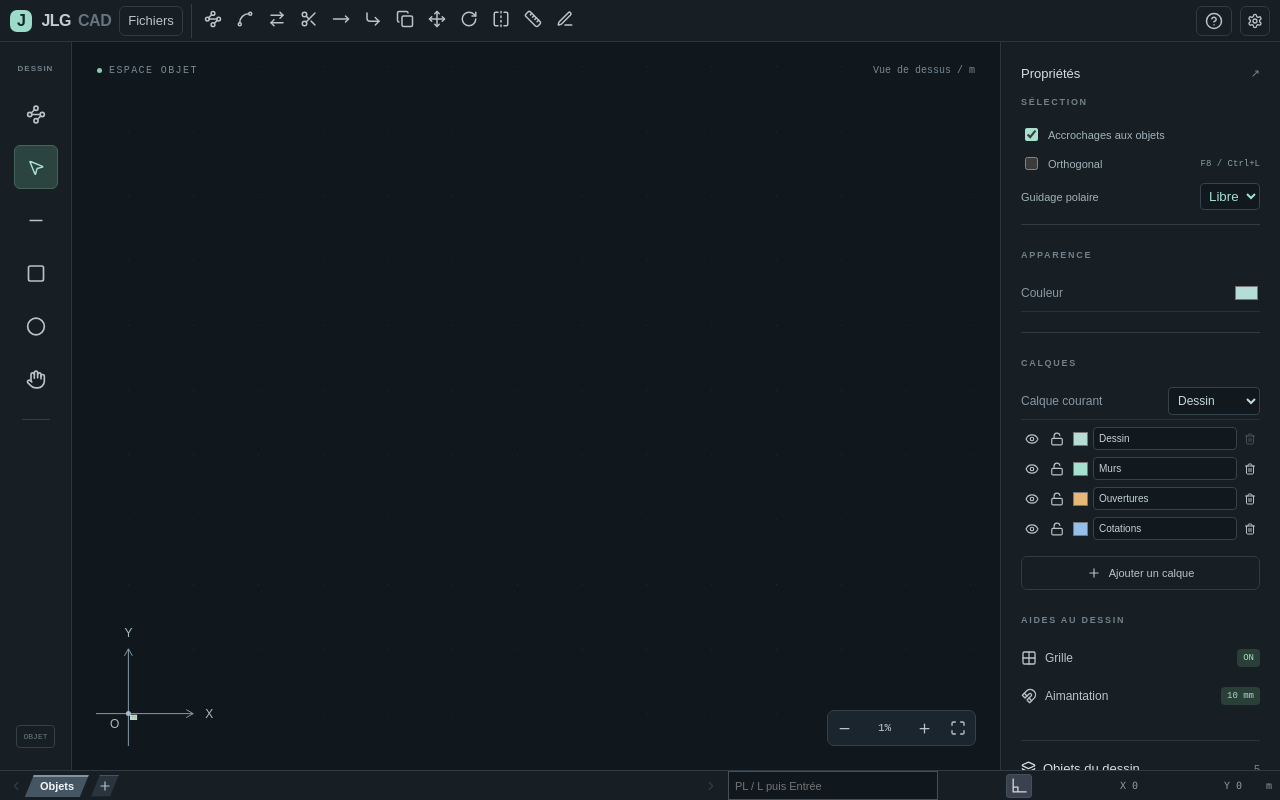
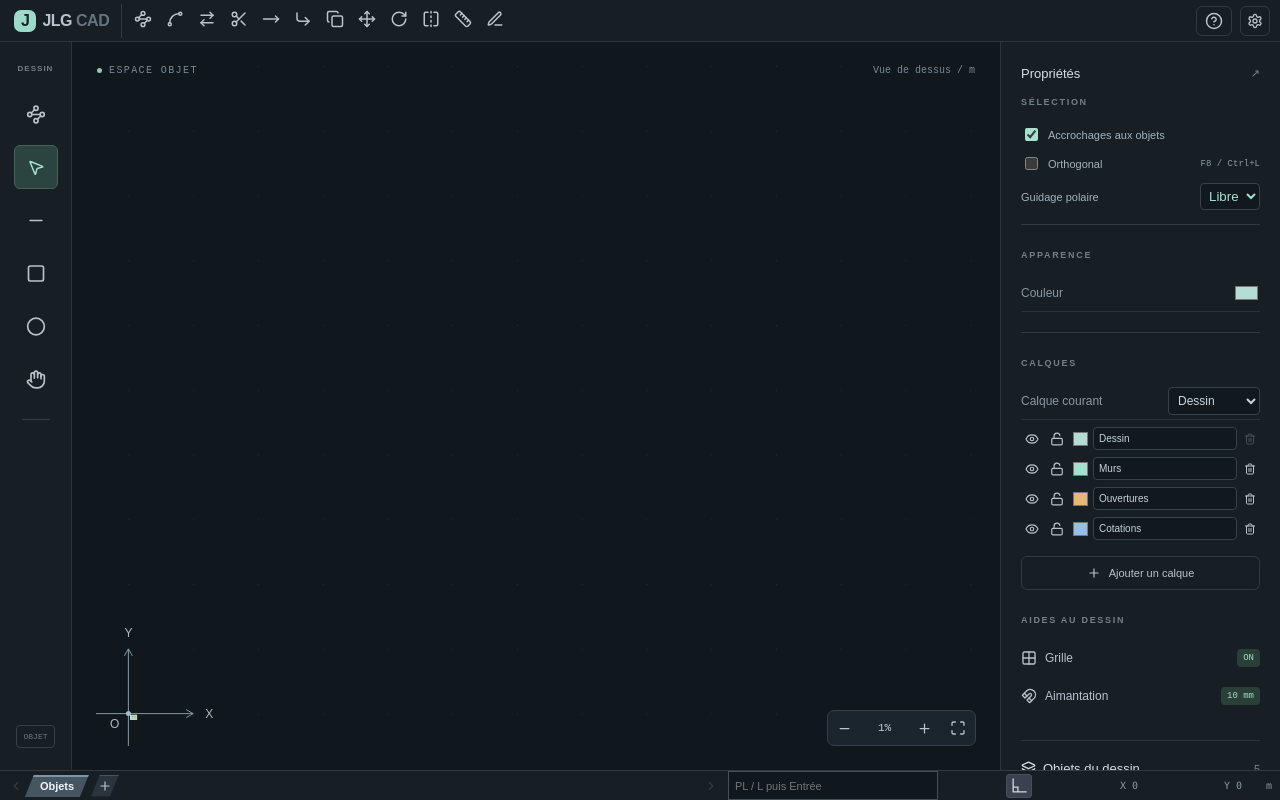
Before and after one commit to jlg-formation/jlg-cad, a React (Vite) app: page / in a window 1280 px wide. Built offline with nearby package versions, Linux system fonts and the light colour scheme.

Commit message:
Open Files menu from JLG CAD logo

```diff
--- a/src/main.tsx
+++ b/src/main.tsx
@@ -1,6 +1,6 @@
 import React, { useEffect, useRef, useState } from 'react';
 import { createRoot } from 'react-dom/client';
-import { MousePointer2, ChevronLeft, ChevronRight, Minus, Square, Circle, Hand, Magnet, Grid2X2, FolderOpen, Download, Maximize, Plus, Layers, Type, PanelsTopLeft, FileText, Waypoints, Settings as SettingsIcon } from 'lucide-react';
+import { MousePointer2, ChevronLeft, ChevronRight, Minus, Square, Circle, Hand, Magnet, Grid2X2, FolderOpen, Download, Trash2, Maximize, Plus, Layers, Type, PanelsTopLeft, FileText, Waypoints, Settings as SettingsIcon } from 'lucide-react';
 import { documentOf, parseDrawing, toDxf, bounds, modelToPaper, paperToModel, paperSize, newLayout, nextLayoutName, layoutDisplayName, fitViewport, visibleShapes, lockedShape, type Drawing, type Layout, type Point, type Shape, type PaperItem, type Viewport, type Node, type PathShape } from './model';
 import { ArchitectureToolbar, CommandPanel, PathEditor, LayerPanel, LineEditor, UnitInput, labels, initialSettings, commandTools, tips, type Tool } from './architecture';
 import { parseLength as parseDistance, parseAngle, distance, sub, dot, cross, add, mul, constrainedEnd, snapPoint, nearestPart, trimShape, extendShape, offsetShape, joinCorner, translateItem, rotateShape, mirrorShape, svgPath, mapItem, moveNode, smoothNodes, dimensionGeometry, type Snap } from './geometry';
@@ -274,7 +274,7 @@ function App() {
  const statusText=message==='Prêt à dessiner'?'Sélectionnez et déplacez une forme':message;
  const size=layout?paperSize(layout):null;
  const runAction=(action:string)=>{if(action==='undo')undo();else if(action==='redo')redo();else if(action==='save')setSaveRequest('save');else if(action==='new'){if((doc.shapes.length||doc.layouts.length)&&saved!==doc){setConfirmNew(true);return;}commit(documentOf('Sans titre',[]));switchSpace(null);}else if(action==='open')input.current?.click();else if(action==='dxf')download(toDxf(visible,doc.layers),'.dxf');else if(action==='pdf'&&layout)pdf();else if(action==='pdfAll'&&doc.layouts.length)pdf(true);else if(action==='help')window.dispatchEvent(new Event('cad-shortcuts'));};
- return <UnitContext.Provider value={paper?'mm':unit}><div className="app">{confirmNew&&<NewDrawingDialog onCancel={()=>setConfirmNew(false)} onDiscard={()=>{commit(documentOf('Sans titre',[]));switchSpace(null);setConfirmNew(false);}} onSave={()=>{setConfirmNew(false);setSaveRequest('new');}}/>}{saveRequest&&<SaveDrawingDialog name={doc.name} onCancel={()=>setSaveRequest(null)} onSave={name=>{const named={...doc,name};download(JSON.stringify(named,null,2),'.jlgcad',name);setSaveRequest(null);if(saveRequest==='new'){commit(documentOf('Sans titre',[]));switchSpace(null);}else{setDoc(named);setSaved(named);}}}/>}<header><div className="brand"><span className="brand-icon">J</span> JLG<span className="muted">CAD</span></div><Menus bindings={bindings} onBindings={changeBindings} onAction={runAction} canPdf={!!layout} canPdfAll={!!doc.layouts.length}>{!paper&&<ArchitectureToolbar tool={tool} onTool={chooseTool} shortcut={shortcut}/>}</Menus><button aria-label="Paramètres" title="Paramètres de l’application" onClick={()=>setConfiguration(true)}><SettingsIcon size={16}/></button></header>
+ return <UnitContext.Provider value={paper?'mm':unit}><div className="app">{confirmNew&&<NewDrawingDialog onCancel={()=>setConfirmNew(false)} onDiscard={()=>{commit(documentOf('Sans titre',[]));switchSpace(null);setConfirmNew(false);}} onSave={()=>{setConfirmNew(false);setSaveRequest('new');}}/>}{saveRequest&&<SaveDrawingDialog name={doc.name} onCancel={()=>setSaveRequest(null)} onSave={name=>{const named={...doc,name};download(JSON.stringify(named,null,2),'.jlgcad',name);setSaveRequest(null);if(saveRequest==='new'){commit(documentOf('Sans titre',[]));switchSpace(null);}else{setDoc(named);setSaved(named);}}}/>}<header><Menus bindings={bindings} onBindings={changeBindings} onAction={runAction} canPdf={!!layout} canPdfAll={!!doc.layouts.length}>{!paper&&<ArchitectureToolbar tool={tool} onTool={chooseTool} shortcut={shortcut}/>}</Menus><button aria-label="Paramètres" title="Paramètres de l’application" onClick={()=>setConfiguration(true)}><SettingsIcon size={16}/></button></header>
  <input hidden type="file" ref={input} accept=".jlgcad,.json" onChange={async e=>{const f=e.target.files?.[0];if(!f)return;try{commit(parseDrawing(await f.text()));switchSpace(null);setMessage('Projet ouvert');}catch(err){setMessage(err instanceof Error?err.message:'Ouverture impossible');}e.target.value='';}}/>
  <div className="workspace"><aside className="tools"><div className="section-label">DESSIN</div>{([[ 'polyline',Waypoints,'PL'],['select',MousePointer2,'V'],['line',Minus,'L'],['rect',Square,'R'],['circle',Circle,'C'],['pan',Hand,'H'],['text',Type,'T'],['viewport',PanelsTopLeft,'F']] as const).filter(([t])=>paper?t!=='polyline':!['text','viewport'].includes(t)).map(([t,Icon,key])=><button title={title(t,labels[t])} aria-label={labels[t]} key={t} className={tool===t?'active':''} onClick={()=>chooseTool(t)}><Icon size={21}/></button>)}<div className="divider"/><div className="tool-bottom">{paper?'PAPIER':'OBJET'}</div></aside>
  <main className={layout?'paper-space':undefined}><div className="canvas-top"><span><span className="live-dot"/>{viewport?'OBJET DANS LA FENÊTRE':paper?'ESPACE PAPIER':'ESPACE OBJET'}</span><span>{layout?`${layout.format} · ${layout.orientation==='landscape'?'Paysage':'Portrait'}`:'Vue de dessus'} / {paper?'mm':unit}</span></div>
--- a/src/menus.css
+++ b/src/menus.css
@@ -9,3 +9,6 @@ header .header-menus>.menu-anchor:last-child .dropdown{left:auto;right:0}
 .save-dialog label{display:flex;flex-direction:column;gap:8px;margin-top:20px}
 .save-dialog input{background:#10171d;color:#dce6eb;border:1px solid #43515c;padding:8px;width:100%}
 @media(max-width:760px){header .header-menus button[aria-haspopup="menu"]{font-size:12px}}
+
+header .header-menus>.menu-anchor>button.brand{border:0;padding:0 4px;font-size:16px!important;font-weight:700;gap:4px!important}
+header .header-menus>.menu-anchor>button.brand:hover{background:#25333a}
--- a/src/menus.tsx
+++ b/src/menus.tsx
@@ -18,7 +18,7 @@ export function Menus({bindings,onBindings,onAction,canPdf,canPdfAll,children}:{
  const close=()=>{setPage('');setCapture(null);};
  const item=(id:string,label:string,disabled=false)=><button role="menuitem" disabled={disabled} onClick={()=>{setMenu('');onAction(id);}} key={id}><span>{label}</span><kbd>{bindings[id]?.join(' / ')}</kbd></button>;
  return <><div className="header-menus" ref={root} onKeyDown={e=>{if(e.key==='Escape'){setMenu('');e.stopPropagation();}if(e.key==='ArrowDown'||e.key==='ArrowUp'){const buttons=Array.from(root.current!.querySelectorAll<HTMLButtonElement>('[role=menuitem]:not(:disabled)'));if(buttons.length){e.preventDefault();const i=buttons.indexOf(document.activeElement as HTMLButtonElement);buttons[(i+(e.key==='ArrowDown'?1:buttons.length-1)+buttons.length)%buttons.length].focus();}}}}>
- <div className="menu-anchor"><button aria-haspopup="menu" aria-expanded={menu==='file'} onClick={()=>setMenu(menu==='file'?'':'file')}>Fichiers</button>{menu==='file'&&<div role="menu" aria-label="Fichiers" className="dropdown">{item('new','Nouveau dessin')}{item('open','Ouvrir…')}{item('save','Sauvegarder')}<div className="menu-separator"/><div className="menu-caption">Exporter</div>{item('dxf','DXF…')}{item('pdf','PDF actif…',!canPdf)}{item('pdfAll','Toutes les présentations en PDF…',!canPdfAll)}</div>}</div>
+ <div className="menu-anchor"><button className="brand" aria-label="Fichiers" title="Menu Fichiers" aria-haspopup="menu" aria-expanded={menu==='file'} onClick={()=>setMenu(menu==='file'?'':'file')}><span className="brand-icon">J</span> JLG<span className="muted">CAD</span></button>{menu==='file'&&<div role="menu" aria-label="Fichiers" className="dropdown">{item('new','Nouveau dessin')}{item('open','Ouvrir…')}{item('save','Sauvegarder')}<div className="menu-separator"/><div className="menu-caption">Exporter</div>{item('dxf','DXF…')}{item('pdf','PDF actif…',!canPdf)}{item('pdfAll','Toutes les présentations en PDF…',!canPdfAll)}</div>}</div>
  {children}
  <div className="menu-anchor"><button aria-label="Aide" title="Aide" aria-haspopup="menu" aria-expanded={menu==='help'} onClick={()=>setMenu(menu==='help'?'':'help')}><CircleHelp size={18}/></button>{menu==='help'&&<div role="menu" aria-label="Aide" className="dropdown">{Object.entries(pages).map(([id,[title]])=><button role="menuitem" key={id} onClick={()=>{setMenu('');setPage(id);}}>{title}</button>)}<div className="menu-separator"/><button role="menuitem" onClick={()=>{setMenu('');setPage('shortcuts');}}>Raccourcis clavier… <kbd>{bindings.help?.join(' / ')}</kbd></button></div>}</div></div>
  <dialog ref={dialog} className="help-dialog" aria-label={page==='shortcuts'?'Raccourcis clavier':pages[page]?.[0]||'Aide'} onCancel={e=>{e.preventDefault();if(capture){setCapture(null);setError('');}else close();}} onKeyDown={e=>{e.stopPropagation();if(!capture)return;e.preventDefault();if(e.key==='Escape'){setCapture(null);return;}const key=chord(e.nativeEvent);if(!key)return;const other=conflict(bindings,capture.id,key);if(reserved(key)){setError('Cette combinaison est réservée au navigateur ou au système.');return;}if(other){setError('Déjà utilisé par « '+other[1]+' ». Modifiez ce raccourci ou retirez-le d’abord.');return;}const next=[...bindings[capture.id]];if(next.includes(key)&&next[capture.index]!==key){setError('Ce raccourci est déjà présent pour cette commande.');return;}next[capture.index]=key;onBindings({...bindings,[capture.id]:next});setCapture(null);setError('');}}>
```
Also changed, not shown: 1 other file (tests, documents, lock files or other folders).
